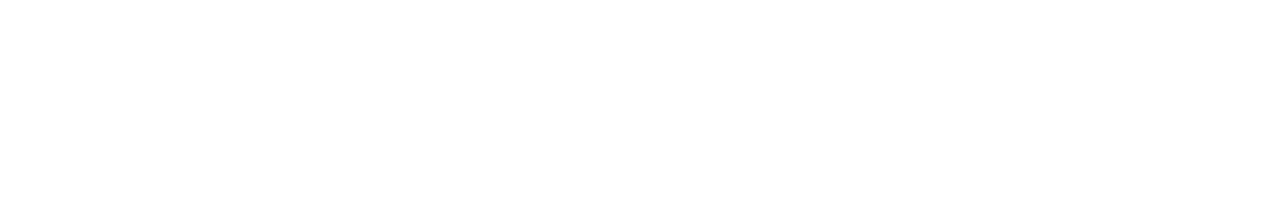
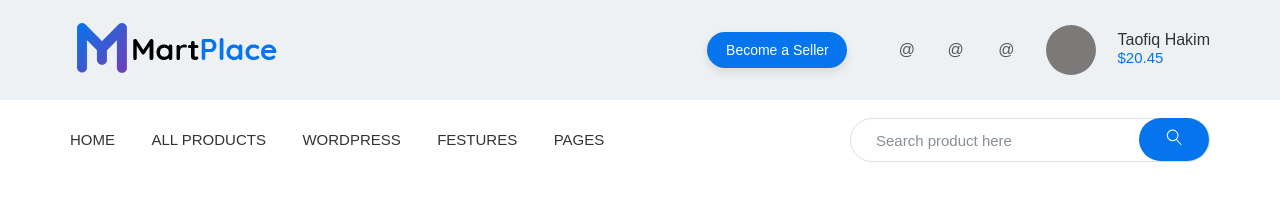
Before and after one commit to transformup/market, a website: page app/index.html in a window 1280 px wide. Drawn offline with nearby package versions, Linux system fonts and the light colour scheme; files that its build step writes are made by us from their sources.

Commit message:
added header

```diff
--- a/app/index.html
+++ b/app/index.html
@@ -1,21 +1,97 @@
 <!DOCTYPE html>
 <html lang="en">
+
 <head>
     <meta charset="UTF-8">
     <meta name="viewport" content="width=device-width, initial-scale=1.0">
     <meta http-equiv="X-UA-Compatible" content="ie=edge">
     <title>Document</title>
+    <link href="https://fonts.googleapis.com/css2?family=Quicksand:wght@400;500;700&display=swap" rel="stylesheet">
     <link rel="stylesheet" href="css/libs.min.css">
     <link rel="stylesheet" href="css/style.min.css">
 </head>
+
 <body>
+    <header class="header">
+        <div class="header__top">
+            <div class="container">
+                <div class="header__top-inner">
+                    <div class="header__logo">
+                        <a href="#">
+                            <img src="images/logo.png" alt="logo">
+                        </a>
+                    </div>
+                    <div class="header__box">
+                        <a class='seller' href="#">Become a Seller</a>
+                        <a class='alarm' href="#">@</a>
+                        <a class='envelope' href="#">@</a>
+                        <a class='basket' href="#">@</a>
+                    </div>
+                    <div class="user__profile">
+                        <div class="user-photo">
+                            <img src="" alt="">
+                        </div>
+                        <div class="user-data">
+                            <a href="#">
+                                Taofiq Hakim
+                            </a>
+                            <span class="user__prise">
+                                $20.45
+                            </span>
+                        </div>
+                    </div>
+                </div>
+            </div>
+        </div>
+        <div class="header__menu">
+            <div class="container">
+                <div class="header__menu-wrapper">
+                    <nav class="menu">
+                        <ul class='menu__list'>
+                            <li>
+                                <a href="#">
+                                    home
+                                </a>
+                            </li>
+                            <li>
+                                <a href="#">
+                                    all products
+                                </a>
+                            </li>
+                            <li>
+                                <a href="#">
+                                    wordpress
+                                </a>
+                            </li>
+                            <li>
+                                <a href="#">
+                                    festures
+                                </a>
+                            </li>
+                            <li>
+                                <a href="#">
+                                    pages
+                                </a>
+                            </li>
+                        </ul>
+                    </nav>
+                    <div class="menu__top-search">
+                        <form>
+                            <input type="text" placeholder="Search product here" required>
+                            <button type="submit">
+                                <img src="images/icons/magnifier.png" alt="icon">
+                            </button>
+                        </form>
+                    </div>
+                </div>
+            </div>
+        </div>
+    </header>
 
-    <div class="test">
-
-    </div>
 
     <script src="https://ajax.googleapis.com/ajax/libs/jquery/3.5.1/jquery.min.js"></script>
     <script src="js/libs.min.js"></script>
     <script src="js/main.min.js"></script>
 </body>
+
 </html>
--- /dev/null
+++ b/app/scss/_fonts.scss
@@ -0,0 +1,22 @@
+@font-face {
+  font-family: "Quicksand-Regular", sans-serif;
+
+  src: url("./fonts/Quicksand-Regular.woff") format("woff"),
+       url("./fonts/Quicksand-Regular.woff2") format("woff2");
+
+}
+
+@font-face {
+  font-family: "Quicksand-Medium", sans-serif;
+
+  src: url("./fonts/Quicksand-Medium.woff") format("woff"),
+       url("./fonts/Quicksand-Medium.woff2") format("woff2");
+
+}
+
+@font-face {
+  font-family: "Quicksand-Bold", sans-serif;
+
+  src: url("./fonts/Quicksand-Bold.woff") format("woff"),
+       url("./fonts/Quicksand-Bold.woff2") format("woff2");
+}
--- /dev/null
+++ b/app/scss/_global.scss
@@ -0,0 +1,35 @@
+html {
+    box-sizing: border-box;
+}
+
+*,
+*::before,
+*::after {
+    box-sizing: inherit;
+}
+
+a {
+    display: inline-block;
+    text-decoration: none;
+    color: $text;
+}
+
+ul,
+li {
+    margin: 0;
+    padding: 0;
+    list-style: none;
+}
+
+body {
+    font-family: "Quicksand-Regular", sans-serif;
+    font-size: 16px;
+    color: $text;
+    font-weight: 400;
+}
+
+.container {
+    max-width: 1170px;
+    margin: 0 auto;
+    padding: 0 15px;
+}
--- /dev/null
+++ b/app/scss/_vars.scss
@@ -0,0 +1,2 @@
+$text: #555555;
+$bg: #0674ec;
--- a/app/scss/style.scss
+++ b/app/scss/style.scss
@@ -1,13 +1,152 @@
-html {
-    box-sizing: border-box;
+@import 'vars';
+@import 'global';
+@import 'fonts';
+
+.header__top {
+    background-color: #eef1f3;
 }
 
-*,
-*::before,
-*::after {
-    box-sizing: inherit;
+.header__top-inner {
+    display: flex;
+    justify-content: space-between;
+    height: 100px;
+    align-items: center;
 }
 
-.box {
+.header__logo {
+    padding-left: 7px;
+}
+
+.header__box {
+    margin-left: auto;
+    margin-right: 31px;
+    position: relative;
+    .seller {
+        font-size: 14px;
+        color: #fff;
+        font-weight: 400;
+        line-height: 28px;
+        background-color: $bg;
+        height: 36px;
+        width: 140px;
+        text-align: center;
+        padding-top: 4px;
+        border-radius: 19px;
+        margin-right: 47px;
+        box-shadow: 0px 4px 10px 0px rgba(0, 0, 0, 0.1);
+    }
+    .alarm {
+        margin-right: 28px;
+    }
+    .envelope {
+        margin-right: 30px;
+    }
+    // .basket {
+
+    // }
+}
+
+.user__profile {
     display: flex;
+    justify-content: space-between;
 }
+
+.user-photo {
+        height: 50px;
+        width: 50px;
+        background-color: #7c7979;
+        display: block;
+        border-radius: 50%;
+}
+
+.user-data {
+        margin-left: 22px;
+    a {
+        display: block;
+        font-family: "Quicksand-Medium", sans-serif;
+        font-weight: 500;
+        color: #333333;
+        padding-top: 6px;
+    }
+}
+
+.user__prise {
+        display: block;
+        font-family: "Quicksand-Regular", sans-serif;
+        font-size: 15px;
+        font-weight: 400;
+        color: $bg;
+}
+
+
+
+.header__menu-wrapper {
+    display: flex;
+    justify-content: space-between;
+    height: 80px;
+}
+
+.menu {
+    display: flex;
+    align-items: center;
+}
+
+.menu__list {
+    li {
+        display: inline-block;
+        & + li {
+            margin-left: 32px;
+        }
+    }
+    a {
+        font-family: "Quicksand-Medium", sans-serif;
+        font-size: 15px;
+        font-weight: 500;
+        color: #333333;
+        text-transform: uppercase;
+    }
+}
+
+.menu__top-search {
+    display: flex;
+    align-items: center;
+    width: 360px;
+    position: relative;
+       form {
+        width: 100%;
+
+    }
+
+    input {
+    padding-left: 25px;
+    padding-right: 80px;
+    display: block;
+    width: 100%;
+    height: 44px;
+    border: 1px solid transparent;
+    border-radius: 25px;
+    border-color: #d9dfe5;
+    font-family: "Quicksand-Regular", sans-serif;
+    font-size: 15px;
+    font-weight: 400;
+    outline: none;
+    &:focus {
+        border: 1px solid #153ac2;
+
+    }
+    &::placeholder{
+        color: #898f96;
+        font-weight: 400;
+    }
+  }
+  button {
+      position: absolute;
+      border: none;
+      background-color: $bg;
+      right: 1px;
+      border-radius: 25px;
+      top: 18px;
+      width: 70px;
+      height: 43px;
+  }
+}
--- a/gulpfile.js
+++ b/gulpfile.js
@@ -8,7 +8,7 @@ let gulp = require('gulp'),
     cssmin = require ('gulp-cssmin');
 
 gulp.task('sass', function(){
-   return gulp.src('app/scss/style.scss')
+   return gulp.src('app/scss/**/*.scss')
             .pipe(sass({outputStyle: 'compressed'}))
             .pipe(rename({suffix : '.min'}))
             .pipe(autoprefixer({
@@ -60,7 +60,7 @@ gulp.task('browser-sync', function(){
 });
 
 gulp.task('watch', function(){
-    gulp.watch('app/scss/style.scss', gulp.parallel('sass'))
+    gulp.watch('app/scss/**/*.scss', gulp.parallel('sass'))
     gulp.watch('app/*.html', gulp.parallel('html'))
     gulp.watch('app/js/*.js', gulp.parallel('js'))
 });
```
Also changed, not shown: app/Quicksand/OFL.txt (added, +93 -0 lines), app/Quicksand/Quicksand-VariableFont_wght.ttf (added), app/Quicksand/README.txt (added), app/Quicksand/static/Quicksand-Light.ttf (added), app/Quicksand/static/Quicksand-SemiBold.ttf (added), app/css/style.min.css, app/fonts/Quicksand-Bold.woff (added), app/fonts/Quicksand-Bold.woff2 (added), app/fonts/Quicksand-Medium.woff (added), app/fonts/Quicksand-Medium.woff2 (added), app/fonts/Quicksand-Regular.woff (added), app/fonts/Quicksand-Regular.woff2 (added), app/images/icons/magnifier.png (added), app/images/logo.png (added), 1 more files.
